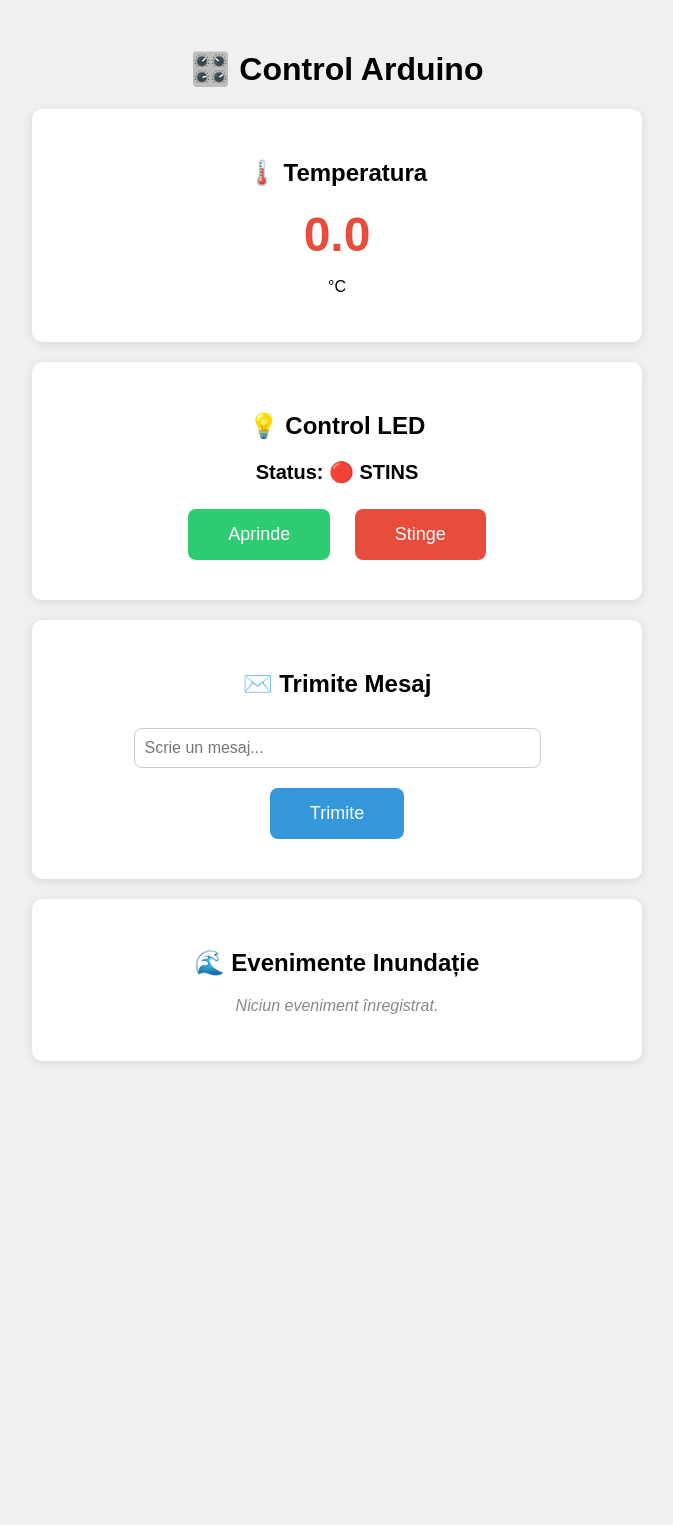
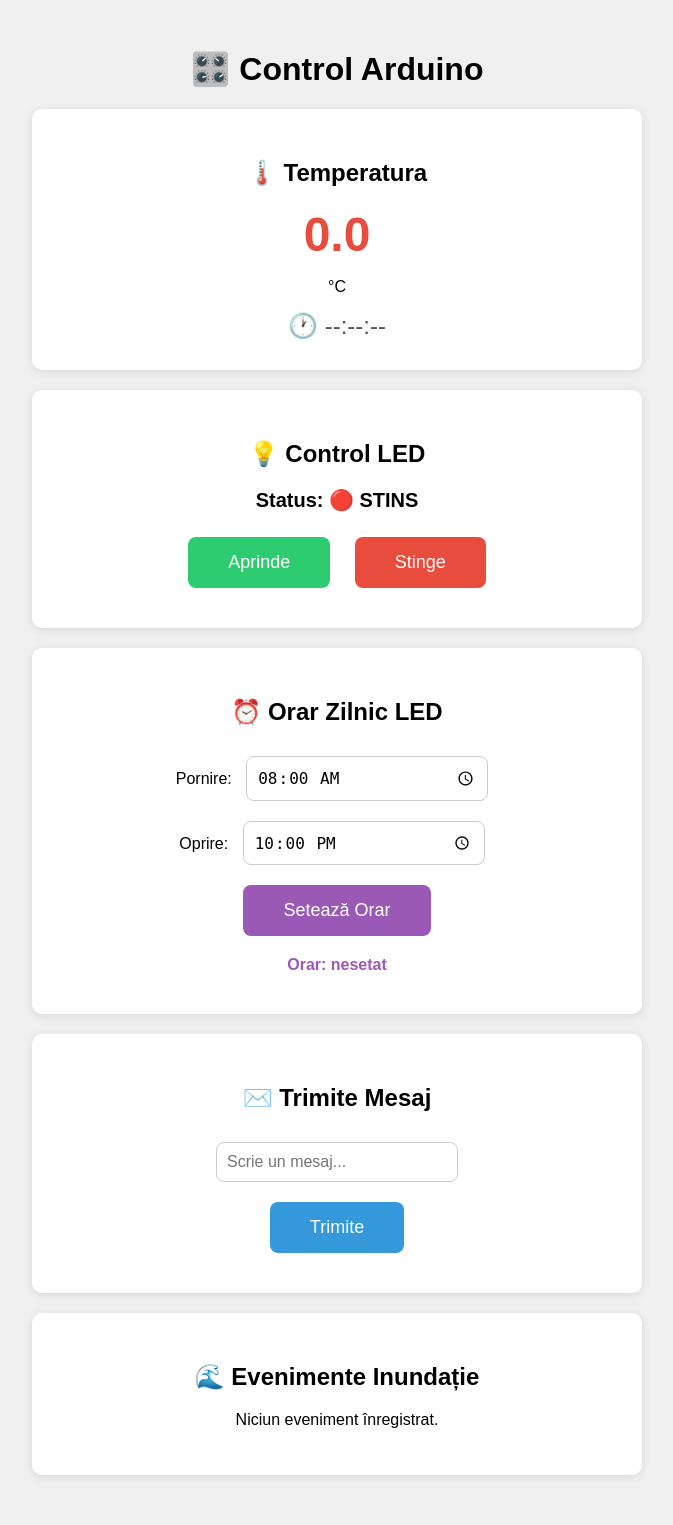
Before and after one commit to emanuela-bac/proiect-arduino-cloud, a Flask app: page / in a window 1280 px wide. Shown: the whole page, without its empty margins (303-976 px from the left). Before the commit the page ends 1063 px from the top, so only its background shows below. Run offline with Flask 3, Linux system fonts and the light colour scheme; data that the repository does not hold is empty.

Commit message:
Cod final - toate etapele complete + tema optionala RTC

```diff
--- a/app.py
+++ b/app.py
@@ -11,14 +11,17 @@ app = Flask(__name__)
 SERIAL_PORT = 'COM8'
 BAUD_RATE = 9600
 
-# Setări email — completează cu datele tale!
+# Setări email
 EMAIL_SENDER   = 'emanuelabacos@gmail.com'
 EMAIL_PASSWORD = 'pdpy hhpv hsxq epdh'
 EMAIL_RECEIVER = 'emabacos@gmail.com'
 
 temperatura_curenta = 0.0
 led_status = False
-evenimente = []  # lista evenimente inundatie
+evenimente = []
+ora_curenta = '--:--:--'
+orar_pornire = ''
+orar_oprire  = ''
 ser = None
 email_lock = threading.Lock()
 
@@ -46,26 +49,27 @@ def trimite_email(mesaj):
         print(f"Eroare email: {e}")
 
 def citire_serial():
-    global temperatura_curenta, evenimente
+    global temperatura_curenta, evenimente, ora_curenta
     while True:
         try:
             if ser and ser.in_waiting:
                 linie = ser.readline().decode('utf-8').strip()
-                if 'Temperatura:' in linie:
-                    temp = linie.replace('Temperatura:', '').replace('°C', '').strip()
+                if 'Temperatura:' in linie and 'Ora:' in linie:
+                    # Format: "Temperatura: 25.3 °C | Ora: 14:30:00"
+                    parti = linie.split('|')
+                    temp = parti[0].replace('Temperatura:', '').replace('°C', '').strip()
                     temperatura_curenta = float(temp)
+                    ora_curenta = parti[1].replace('Ora:', '').strip()
                 elif 'INUNDATIE DETECTATA' in linie:
                     timestamp = datetime.now().strftime('%d/%m/%Y %H:%M:%S')
                     eveniment = {
-                        'id': len(evenimente),
+                        'id': int(time.time()),
                         'timestamp': timestamp,
                         'mesaj': 'Inundație detectată'
                     }
                     evenimente.insert(0, eveniment)
-                    # Păstrează doar ultimele 10
                     if len(evenimente) > 10:
                         evenimente = evenimente[:10]
-                    # Trimite email în thread separat
                     t = threading.Thread(
                         target=trimite_email,
                         args=(f"ALERTĂ INUNDAȚIE!\nDetectată la: {timestamp}",)
@@ -81,7 +85,7 @@ def index():
 
 @app.route('/temperatura')
 def get_temperatura():
-    return jsonify({'temperatura': temperatura_curenta})
+    return jsonify({'temperatura': temperatura_curenta, 'ora': ora_curenta})
 
 @app.route('/led', methods=['POST'])
 def control_led():
@@ -110,6 +114,24 @@ def trimite_mesaj():
         time.sleep(0.5)
     return jsonify({'status': 'ok'})
 
+@app.route('/orar', methods=['POST'])
+def seteaza_orar():
+    global orar_pornire, orar_oprire
+    data = request.json
+    pornire = data.get('pornire', '')
+    oprire  = data.get('oprire', '')
+    if pornire and oprire and ser:
+        orar_pornire = pornire
+        orar_oprire  = oprire
+        comanda = f"ORAR:{pornire}-{oprire}\n"
+        ser.write(comanda.encode('utf-8'))
+        time.sleep(0.5)
+    return jsonify({'status': 'ok', 'pornire': orar_pornire, 'oprire': orar_oprire})
+
+@app.route('/orar', methods=['GET'])
+def get_orar():
+    return jsonify({'pornire': orar_pornire, 'oprire': orar_oprire})
+
 @app.route('/evenimente')
 def get_evenimente():
     return jsonify({'evenimente': evenimente})
--- a/templates/index.html
+++ b/templates/index.html
@@ -20,14 +20,16 @@
             box-shadow: 0 2px 10px rgba(0,0,0,0.1);
         }
         .temperatura { font-size: 48px; color: #e74c3c; font-weight: bold; }
+        .ora-display { font-size: 24px; color: #555; margin-top: 5px; }
         .btn { padding: 15px 40px; font-size: 18px; border: none; border-radius: 8px; cursor: pointer; margin: 10px; }
         .btn-on      { background-color: #2ecc71; color: white; }
         .btn-off     { background-color: #e74c3c; color: white; }
         .btn-trimite { background-color: #3498db; color: white; }
+        .btn-orar    { background-color: #9b59b6; color: white; }
         .btn-sterge  { background-color: #e74c3c; color: white; padding: 5px 12px; font-size: 14px; border: none; border-radius: 5px; cursor: pointer; }
         .status { font-size: 20px; margin: 15px; font-weight: bold; }
-        input[type="text"] {
-            width: 70%; padding: 10px; font-size: 16px;
+        input[type="text"], input[type="time"] {
+            width: 40%; padding: 10px; font-size: 16px;
             border: 1px solid #ccc; border-radius: 8px; margin: 10px;
         }
         .mesaj-ok { color: green; font-weight: bold; display: none; }
@@ -41,17 +43,18 @@
             background: #e74c3c; color: white;
             padding: 3px 8px; border-radius: 10px; font-size: 12px;
         }
-        #no-evenimente { color: #888; font-style: italic; }
+        .orar-status { color: #9b59b6; font-weight: bold; margin: 10px; }
     </style>
 </head>
 <body>
     <h1>🎛️ Control Arduino</h1>
 
-    <!-- Temperatura -->
+    <!-- Temperatura + Ora -->
     <div class="card">
         <h2>🌡️ Temperatura</h2>
         <div class="temperatura" id="temp">--.-</div>
         <p>°C</p>
+        <div class="ora-display">🕐 <span id="ora-rtc">--:--:--</span></div>
     </div>
 
     <!-- Control LED -->
@@ -60,6 +63,21 @@
         <div class="status" id="led-status">Status: --</div>
         <button class="btn btn-on"  onclick="controlLED('ON')">Aprinde</button>
         <button class="btn btn-off" onclick="controlLED('OFF')">Stinge</button>
+    </div>
+
+    <!-- Orar LED -->
+    <div class="card">
+        <h2>⏰ Orar Zilnic LED</h2>
+        <div>
+            <label>Pornire:</label>
+            <input type="time" id="ora-pornire" value="08:00"/>
+        </div>
+        <div>
+            <label>Oprire:</label>
+            <input type="time" id="ora-oprire" value="22:00"/>
+        </div>
+        <button class="btn btn-orar" onclick="seteazaOrar()">Setează Orar</button>
+        <div class="orar-status" id="orar-status">Orar: nesetat</div>
     </div>
 
     <!-- Trimitere mesaj -->
@@ -85,6 +103,7 @@
                 .then(r => r.json())
                 .then(data => {
                     document.getElementById('temp').innerText = data.temperatura.toFixed(1);
+                    document.getElementById('ora-rtc').innerText = data.ora;
                 });
         }
 
@@ -103,6 +122,36 @@
                 headers: {'Content-Type': 'application/json'},
                 body: JSON.stringify({comanda: comanda})
             }).then(() => updateLED());
+        }
+
+        function seteazaOrar() {
+            const pornire = document.getElementById('ora-pornire').value;
+            const oprire  = document.getElementById('ora-oprire').value;
+            if(!pornire || !oprire) {
+                alert('Selectează ora de pornire și oprire!');
+                return;
+            }
+            fetch('/orar', {
+                method: 'POST',
+                headers: {'Content-Type': 'application/json'},
+                body: JSON.stringify({pornire: pornire, oprire: oprire})
+            })
+            .then(r => r.json())
+            .then(data => {
+                document.getElementById('orar-status').innerText =
+                    `Orar activ: ${data.pornire} → ${data.oprire}`;
+            });
+        }
+
+        function updateOrar() {
+            fetch('/orar')
+                .then(r => r.json())
+                .then(data => {
+                    if(data.pornire && data.oprire) {
+                        document.getElementById('orar-status').innerText =
+                            `Orar activ: ${data.pornire} → ${data.oprire}`;
+                    }
+                });
         }
 
         function trimiteMessaj() {
@@ -126,7 +175,6 @@
                 .then(r => r.json())
                 .then(data => {
                     const lista = document.getElementById('evenimente-lista');
-                    const noEv = document.getElementById('no-evenimente');
                     if(data.evenimente.length === 0) {
                         lista.innerHTML = '<p id="no-evenimente">Niciun eveniment înregistrat.</p>';
                         return;
@@ -153,6 +201,7 @@
         setInterval(updateEvenimente, 3000);
         updateTemperatura();
         updateLED();
+        updateOrar();
         updateEvenimente();
     </script>
 </body>
```
Also changed, not shown: 2 other files.
